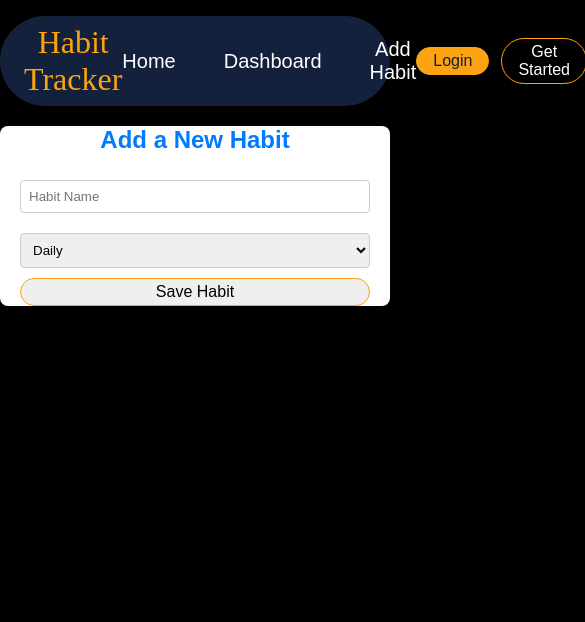
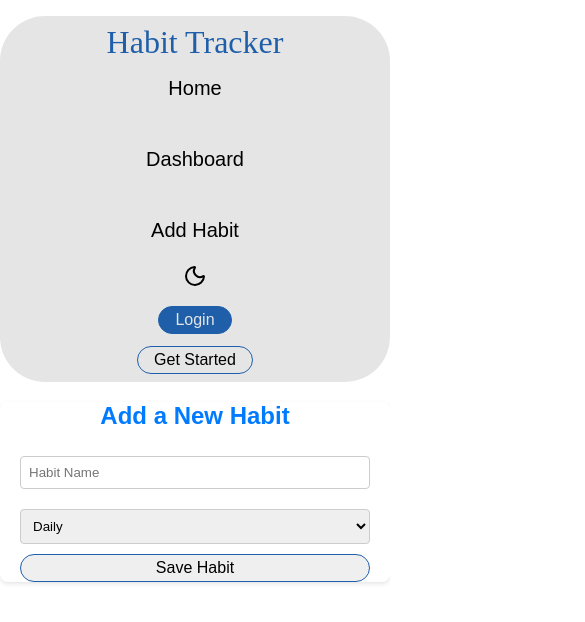
Before and after one commit to nirmit-1606/habit-tracker, a React (Create React App) app: page /HabitTracker/add in a window 390 px wide. Shown: the top 622 px of the page, 585 px wide, since content can reach past the window. Built offline with nearby package versions, Linux system fonts and the light colour scheme; no server answers; a web font is replaced by a local one.

Commit message:
dark and light theme toggle

```diff
--- a/package.json
+++ b/package.json
@@ -8,6 +8,7 @@
     "@testing-library/react": "^16.3.0",
     "@testing-library/user-event": "^13.5.0",
     "firebase": "^11.9.0",
+    "lucide-react": "^0.514.0",
     "react": "^19.1.0",
     "react-dom": "^19.1.0",
     "react-router-dom": "^7.6.2",
--- a/src/App.js
+++ b/src/App.js
@@ -1,4 +1,4 @@
-import React from 'react';
+import React, { useEffect, useState } from 'react';
 import { Routes, Route } from 'react-router-dom';
 import './styles/app.css';
 import './styles/pages.css';
@@ -12,9 +12,25 @@ import Navbar from './components/Navbar';
 import PrivateRoute from './components/PrivateRoute';
 
 function App() {
+  const [isLightMode, setIsLightMode] = useState(false);
+
+  useEffect(() => {
+    const userPrefersDark = window.matchMedia('(prefers-color-scheme: dark)').matches;
+    const initialMode = localStorage.getItem('theme') || (userPrefersDark ? 'dark' : 'light');
+    document.body.classList.toggle('light', initialMode === 'light');
+    setIsLightMode(initialMode === 'light');
+  }, []);
+
+  const toggleTheme = () => {
+    const nextMode = isLightMode ? 'dark' : 'light';
+    document.body.classList.toggle('light', nextMode === 'light');
+    localStorage.setItem('theme', nextMode);
+    setIsLightMode(nextMode === 'light');
+  };
+
   return (
     <div className="App">
-      <Navbar />
+      <Navbar onToggleTheme={toggleTheme} isLightMode={isLightMode} />
       <Routes>
         <Route path="/" element={<Home />} />
         <Route path="/login" element={<Login />} />
--- a/src/components/Navbar.js
+++ b/src/components/Navbar.js
@@ -1,8 +1,9 @@
 import React from 'react';
-import './styles/Navbar.css'
+import './styles/Navbar.css';
 import { Link } from 'react-router-dom';
+import { Sun, Moon } from 'lucide-react';
 
-const Navbar = () => {
+const Navbar = ({ onToggleTheme, isLightMode }) => {
   return (
     <nav className="navbar">
       <div className="logo">Habit Tracker</div>
@@ -14,6 +15,9 @@ const Navbar = () => {
       </div>
 
       <div className="cta">
+        <button className="theme-toggle" onClick={onToggleTheme} aria-label="Toggle Theme">
+          {isLightMode ? <Moon size={24} /> : <Sun size={24} />}
+        </button>
         <Link to="/login"><button className="primary">Login</button></Link>
         <Link to="/signup"><button className="secondary">Get Started</button></Link>
       </div>
--- a/src/components/styles/Navbar.css
+++ b/src/components/styles/Navbar.css
@@ -44,3 +44,20 @@
   align-items: center;
   gap: 12px;
 }
+
+.theme-toggle {
+  background: none;
+  border: none;
+  cursor: pointer;
+  padding: 6px;
+  border-radius: 50%;
+  display: flex;
+  align-items: center;
+  justify-content: center;
+  color: var(--text-primary);
+  transition: background 0.2s ease;
+}
+
+.theme-toggle:hover {
+  background-color: rgba(255, 255, 255, 0.2);
+}
--- a/src/styles/global.css
+++ b/src/styles/global.css
@@ -5,12 +5,44 @@
   --accent: #FCA311;
 }
 
+body.light {
+  --bg-primary: #fff;
+  --bg-secondary: #e5e5e5;
+  --text-primary: #000;
+  --accent: #1f5faa;
+}
+
 body {
   margin: 0;
   font-family: "Jaldi", sans-serif;
   background: var(--bg-primary);
+  color: var(--text-primary);
+  transition: background 0.3s ease, color 0.3s ease;
 }
 
 * {
   box-sizing: border-box;
 }
+
+@media (max-width: 768px) {
+  .navbar {
+    flex-direction: column;
+    align-items: flex-start;
+    gap: 1em;
+  }
+
+  .navbar .links,
+  .navbar .cta {
+    flex-direction: column;
+    align-items: flex-start;
+    gap: 12px;
+  }
+
+  .navbar .logo {
+    font-size: 28px;
+  }
+
+  .navbar .links a {
+    font-size: 18px;
+  }
+}
```
Also changed, not shown: 1 other file (tests, documents, lock files or other folders).
